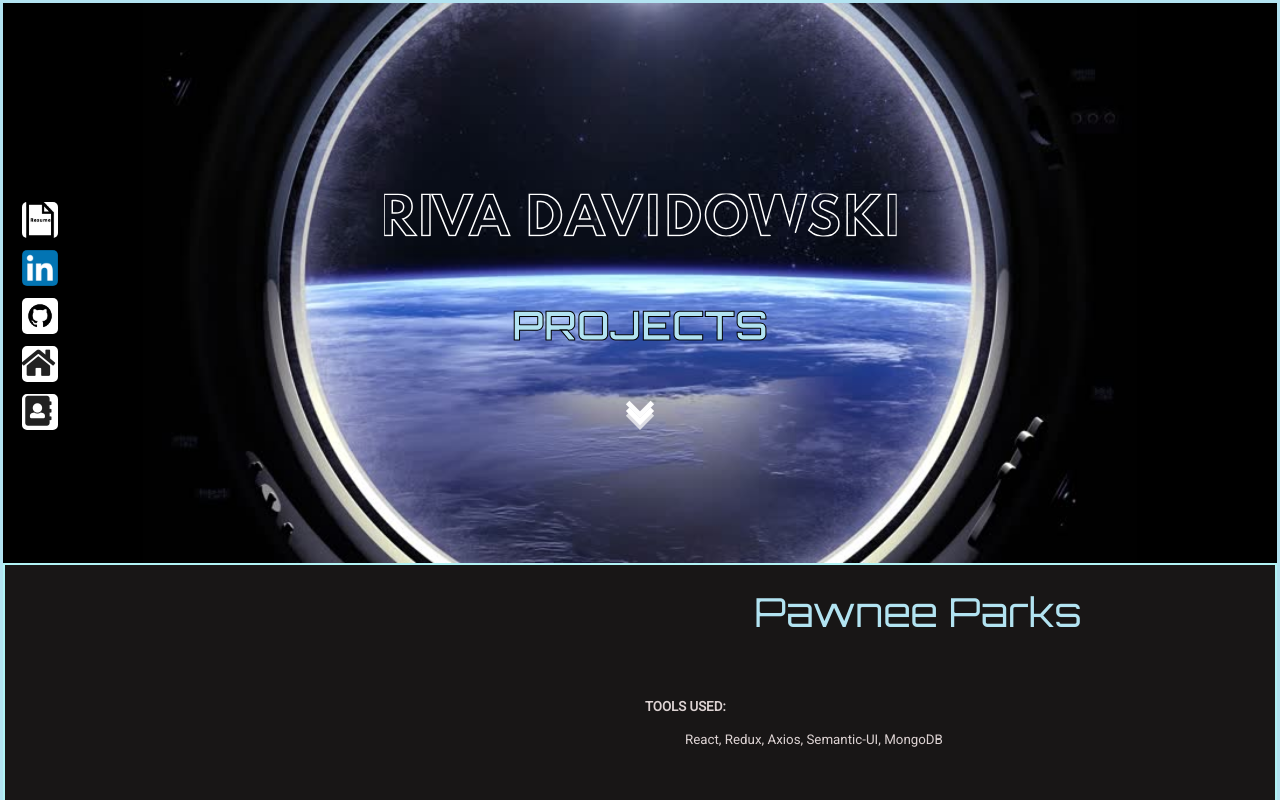
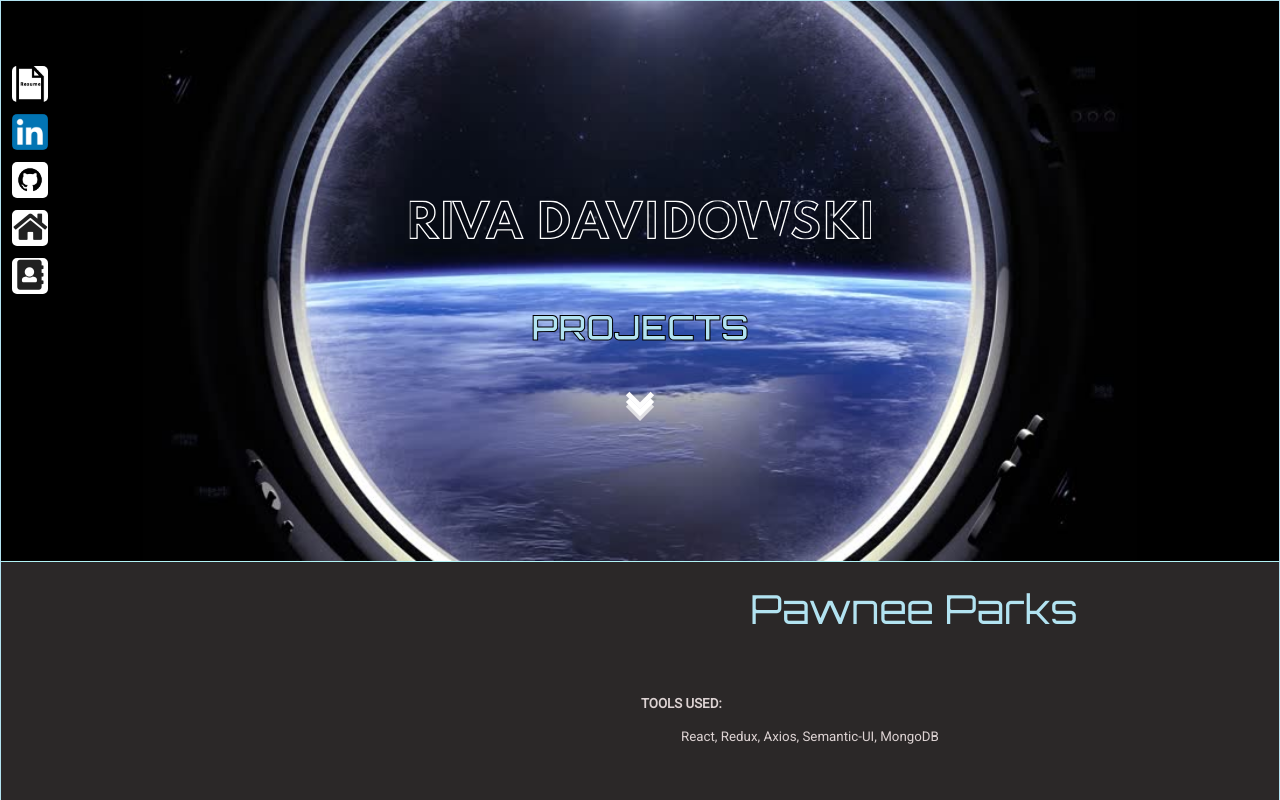
Before and after one commit to RivaD2/riva-portfolio, a React (Create React App) app: page / in a window 1280 px wide. Both pictures are taken after a click on the button "VIEW PROJECTS". Shown: the top 800 px of the page. Built offline with nearby package versions, Linux system fonts and the light colour scheme; no server answers; a web font is replaced by a local one.

Commit message:
fixed nav spacing on projects and code cleaning

```diff
--- a/src/App.css
+++ b/src/App.css
@@ -1,6 +1,6 @@
 .App {
-  background-color:rgb(24, 22, 22);
-  border: 3px solid rgb(178, 227, 241);
+  background-color:rgb(43, 40, 40);
+  border: 1px solid rgb(178, 227, 241);
 }
 
 .column-container {
--- a/src/Components/Navigation.css
+++ b/src/Components/Navigation.css
@@ -1,7 +1,7 @@
 .navbar-container {
     position: absolute;
     left: 0;
-    top:25%;
+    top:8%;
     display:flex;
     flex-direction:column;
     justify-content:flex-start;
@@ -17,7 +17,7 @@
     margin-bottom:8px;
     position:relative;
     cursor:pointer;
-    margin-left: 20px;
+    margin-left: 10px;
   }
 
   .sidenav-item a {
@@ -29,7 +29,8 @@
     text-decoration: none; /* Remove underline */
     font-size: 15px; /* Increase font size */
     border-radius: 0 5px 5px 0; /* Rounded corners on the top right and bottom right side */
-    color: rgb(177, 243, 245);
+    color: rgb(42, 177, 218);
+    font-weight:bold;
     font-family:'Orbitron', sans-serif;
   }
 
@@ -47,12 +48,13 @@
     align-items: center;
     justify-content: center;
     padding-top: 8px;
+    padding-left:4px;
   }
 
   .sidenav-item:hover a {
     left: 60px; /* On mouse-over, make the elements appear as they should */
     opacity:1;
-    color:rgb(42, 177, 218);
+    color:rgb(177, 243, 245);
   }
 
   .header-logo {
--- a/src/Components/Navigation.js
+++ b/src/Components/Navigation.js
@@ -3,7 +3,6 @@ import './Navigation.css';
 import {Link} from 'react-router-dom';
 
 const Navigation  = props => {
-  const setPage = props;
     return (
       <div className="navbar-container" id="mySidenav">
         <div id="resume" className="sidenav-item">
--- a/src/Components/Project.css
+++ b/src/Components/Project.css
@@ -2,7 +2,8 @@
 .project-container {
     display:flex;
     flex-direction:row;
-    border:2px solid rgb(177, 243, 245);
+    border-top:1px solid rgb(177, 243, 245);
+    border-bottom:1px solid rgb(177, 243, 245);
     min-height: 469px;
 
 }
--- a/src/HttpClient.js
+++ b/src/HttpClient.js
@@ -2,22 +2,19 @@ import axios from "axios";
 const nasaEndpoint = process.env.REACT_APP_NASA_ENDPOINT
 const nasaApiKey = process.env.REACT_APP_NASA_API_KEY
 
-//axios interceptors are rules that can be applied to any http request
-//I am going to apply one rule to all requests
 axios.interceptors.request.use(
 //interceptor callback has a config object for the request
     config => {
       //If there is a params object use it, otherwise make a new object
       config.params = config.params ? config.params : {}
-      //this is  url of request(anytime I use axios.get the use() will be called
+      //this is the url of request(anytime I use axios.get the use() will be called
       const configUrl = config.url
       /*if url of the request includes the nasaEndpoint(which is the url for  the imagesAPI)
       then I add a url param of the api key*/
       if (configUrl.includes(nasaEndpoint)) {
          config.params["api_key"] = nasaApiKey
       }
-      //return config object for the request (so axios can make request to Nasa)
-      return config
+      return config;
     },
     error => {
       return Promise.reject(error)
@@ -25,9 +22,8 @@ axios.interceptors.request.use(
   )
 
   export default {
-    getNasaImage(image_id) {
-      return axios.get(`${nasaEndpoint}/asset/${image_id}`).then(response => {
+    async getNasaImage(image_id) {
+      const response = await axios.get(`${nasaEndpoint}/asset/${image_id}`)
         return response.data.collection.items[0].href;
-      })
-    },
+      }
   }
--- a/src/Pages/ProjectsPage.css
+++ b/src/Pages/ProjectsPage.css
@@ -16,7 +16,7 @@
     -webkit-text-stroke: 1px black;
     color:rgb(178, 227, 241);
     font-family:'Orbitron', sans-serif;
-    font-size: 40px;
+    font-size: 34px;
     font-weight: bold;
     padding-top: 40px;
 }
@@ -36,8 +36,8 @@
     display:flex;
     flex-direction:column;
     align-items: center;
-    top:50%;
-    left:50%;
+    top:40%;
+    left:40%;
  }
 
 .arrow-box div {
@@ -81,7 +81,6 @@
 .parallax-divider-container {
     background-color:black;
     height:60vh;
-    /* border: 3px solid rgb(178, 227, 241); */
     border-width: 2px 0;
 }
 
@@ -92,6 +91,7 @@
 }
 
 .svg-smaller {
-    transform: scale(0.5);
+    transform: scale(0.45);
+
 
   }
--- a/src/index.js
+++ b/src/index.js
@@ -2,7 +2,6 @@ import React from 'react';
 import ReactDOM from 'react-dom';
 import './index.css';
 import App from './App';
-
 
 ReactDOM.render(
   <React.StrictMode>
```
Also changed, not shown: src/App.js (+2 -6 lines), src/Components/Project.js (+6 -1 lines), src/Pages/ProjectsPage.js (+5 -12 lines).
